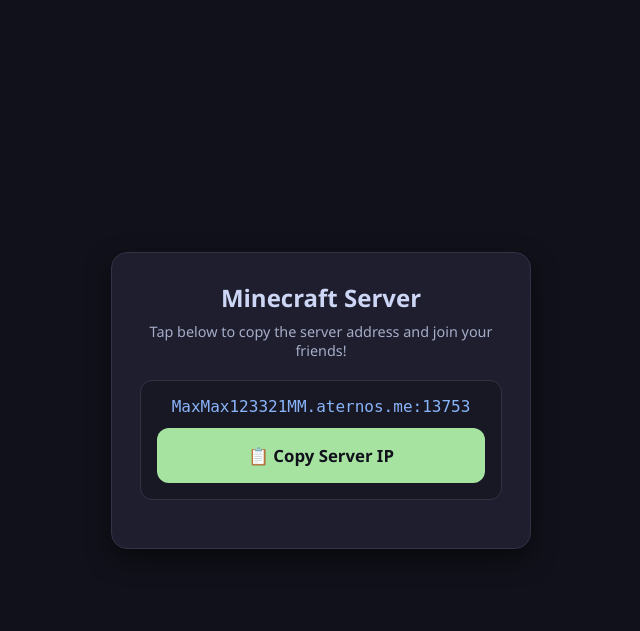
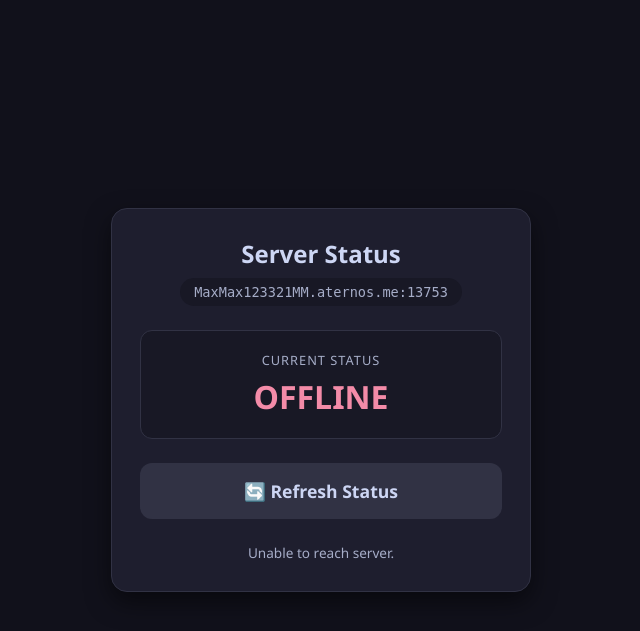
Before and after one commit to maxlolpjsk/aternoschecker, a Flask app: page / in a window 1280 px wide. Shown: the top 631 px of the page, without its empty margins (319-959 px from the left). Run offline with Flask 3, Linux system fonts and the light colour scheme.

Commit message:
Update index.html

```diff
--- a/aternos-dashboard/templates/index.html
+++ b/aternos-dashboard/templates/index.html
@@ -3,42 +3,71 @@
 <head>
     <meta charset="UTF-8">
     <meta name="viewport" content="width=device-width, initial-scale=1.0">
-    <title>Minecraft Server</title>
+    <title>Minecraft Server Status</title>
     <style>
         * { box-sizing: border-box; margin: 0; padding: 0; font-family: 'Segoe UI', system-ui, sans-serif; }
         body { background-color: #11111b; color: #cdd6f4; display: flex; justify-content: center; align-items: center; min-height: 100vh; padding: 20px; }
         .card { background: #1e1e2e; border: 1px solid #313244; border-radius: 16px; padding: 28px; width: 100%; max-width: 420px; text-align: center; box-shadow: 0 10px 25px rgba(0,0,0,0.5); }
         h1 { font-size: 1.5rem; margin-bottom: 8px; color: #cdd6f4; }
-        p { font-size: 0.9rem; color: #a6adc8; margin-bottom: 20px; }
-        .ip-box { background: #181825; border: 1px solid #313244; border-radius: 12px; padding: 16px; margin-bottom: 20px; }
-        .ip-text { font-family: monospace; font-size: 1rem; color: #89b4fa; word-break: break-all; margin-bottom: 12px; }
-        .btn { width: 100%; padding: 16px; border: none; border-radius: 12px; font-size: 1.05rem; font-weight: bold; cursor: pointer; transition: transform 0.1s; }
+        .ip-badge { background: #181825; color: #a6adc8; display: inline-block; padding: 6px 14px; border-radius: 20px; font-size: 0.85rem; margin-bottom: 24px; font-family: monospace; }
+        .status-box { background: #181825; border-radius: 12px; padding: 20px; margin-bottom: 24px; border: 1px solid #313244; }
+        .status-label { font-size: 0.8rem; color: #a6adc8; text-transform: uppercase; letter-spacing: 1px; margin-bottom: 6px; }
+        .status-value { font-size: 2rem; font-weight: 800; text-transform: uppercase; color: #89b4fa; }
+        .btn { width: 100%; padding: 16px; border: none; border-radius: 12px; font-size: 1.1rem; font-weight: bold; cursor: pointer; transition: transform 0.1s; margin-bottom: 12px; }
         .btn:active { transform: scale(0.98); }
-        .btn-copy { background: #a6e3a1; color: #11111b; }
+        .btn-refresh { background: #313244; color: #cdd6f4; }
+        .info-text { font-size: 0.85rem; color: #a6adc8; margin-top: 12px; min-height: 20px; }
     </style>
 </head>
 <body>
     <div class="card">
-        <h1>Minecraft Server</h1>
-        <p>Tap below to copy the server address and join your friends!</p>
+        <h1>Server Status</h1>
+        <div class="ip-badge">MaxMax123321MM.aternos.me:13753</div>
 
-        <div class="ip-box">
-            <div id="serverIp" class="ip-text">MaxMax123321MM.aternos.me:13753</div>
-            <button class="btn btn-copy" onclick="copyIp()">📋 Copy Server IP</button>
+        <div class="status-box">
+            <div class="status-label">Current Status</div>
+            <div id="status" class="status-value">CHECKING...</div>
         </div>
+
+        <button id="refreshBtn" class="btn btn-refresh" onclick="checkStatus()">🔄 Refresh Status</button>
+
+        <div id="info" class="info-text">Checking live status...</div>
     </div>
 
     <script>
-        function copyIp() {
-            const ipText = "MaxMax123321MM.aternos.me:13753";
-            navigator.clipboard.writeText(ipText).then(() => {
-                const btn = document.querySelector('.btn-copy');
-                btn.innerText = "Copied to Clipboard!";
-                setTimeout(() => {
-                    btn.innerText = "📋 Copy Server IP";
-                }, 2000);
-            });
+        const HOST = "MaxMax123321MM.aternos.me";
+        const PORT = "13753";
+
+        async function checkStatus() {
+            const statusEl = document.getElementById('status');
+            const infoEl = document.getElementById('info');
+
+            statusEl.innerText = "CHECKING...";
+            statusEl.style.color = "#89b4fa";
+
+            try {
+                // Direct TCP ping to host and custom port
+                const res = await fetch(`https://api.minetools.eu/ping/${HOST}/${PORT}`);
+                const data = await res.json();
+
+                if (data.error || !data.players) {
+                    statusEl.innerText = "OFFLINE";
+                    statusEl.style.color = "#f38ba8";
+                    infoEl.innerText = "Server is currently offline.";
+                } else {
+                    statusEl.innerText = "ONLINE";
+                    statusEl.style.color = "#a6e3a1";
+                    infoEl.innerText = `Players: ${data.players.online}/${data.players.max}`;
+                }
+            } catch (err) {
+                statusEl.innerText = "OFFLINE";
+                statusEl.style.color = "#f38ba8";
+                infoEl.innerText = "Unable to reach server.";
+            }
         }
+
+        checkStatus();
+        setInterval(checkStatus, 15000);
     </script>
 </body>
 </html>
```
